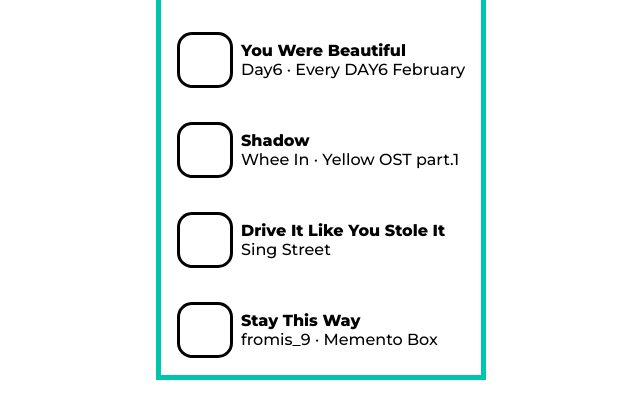
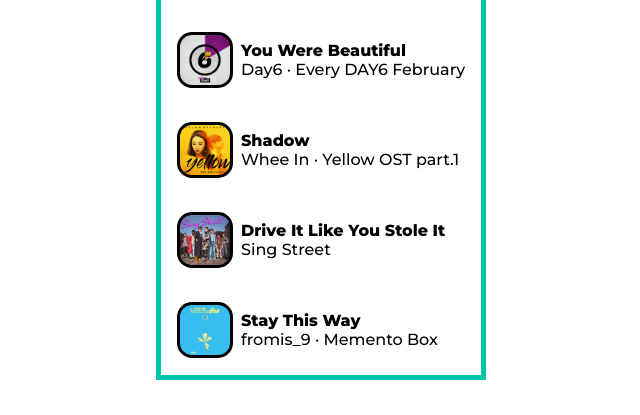
Before and after one commit to Imnamok/Nomad_Homework, a plain HTML site: page homework5/Homework5.html in a window 1280 px wide. Shown: the part 393-808 px from the top of the page, without its empty margins (319-959 px from the left). Drawn offline with Linux system fonts and the light colour scheme.

Commit message:
Update Homework5.css
add thumnail icon

```diff
--- a/homework5/Homework5.css
+++ b/homework5/Homework5.css
@@ -157,6 +157,8 @@
 }
 
 .musicfield__music1__thumbnail__icon {
+  background-image: url(thumbnail/you\ were\ beautiful.jpg);
+  background-size: contain;
   margin-left: 8px;
   width: 50px;
   height: 50px;
@@ -196,6 +198,8 @@
 }
 
 .musicfield__music2__thumbnail__icon {
+  background-image: url(thumbnail/shadow.jpg);
+  background-size: contain;
   margin-left: 8px;
   width: 50px;
   height: 50px;
@@ -234,6 +238,8 @@
 }
 
 .musicfield__music3__thumbnail__icon {
+  background-image: url(thumbnail/sing\ street.jpg);
+  background-size: contain;
   margin-left: 8px;
   width: 50px;
   height: 50px;
@@ -274,6 +280,8 @@
 }
 
 .musicfield__music4__thumbnail__icon {
+  background-image: url(thumbnail/stay\ this\ way.jpg);
+  background-size: contain;
   margin-left: 8px;
   width: 50px;
   height: 50px;
```
